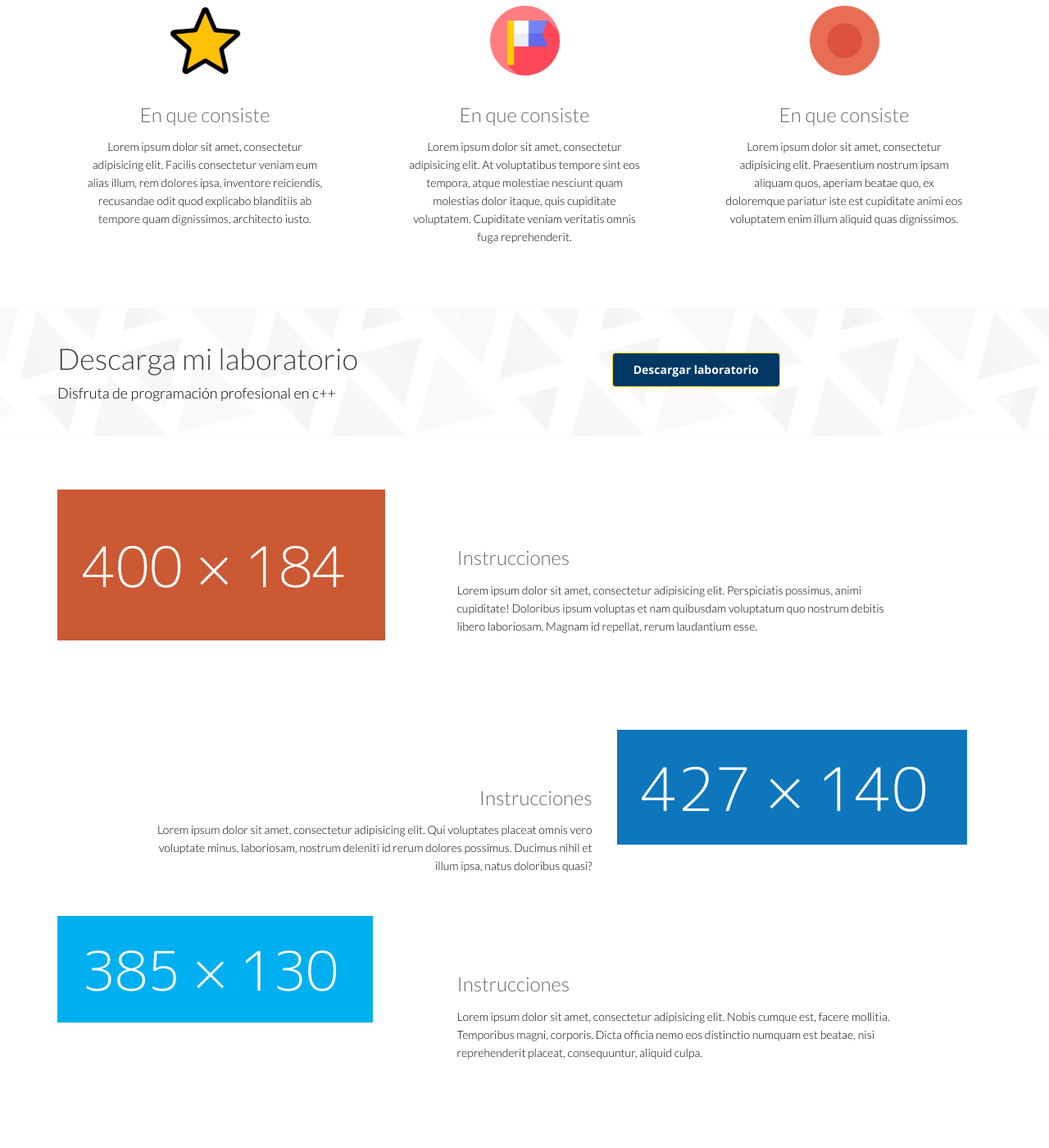
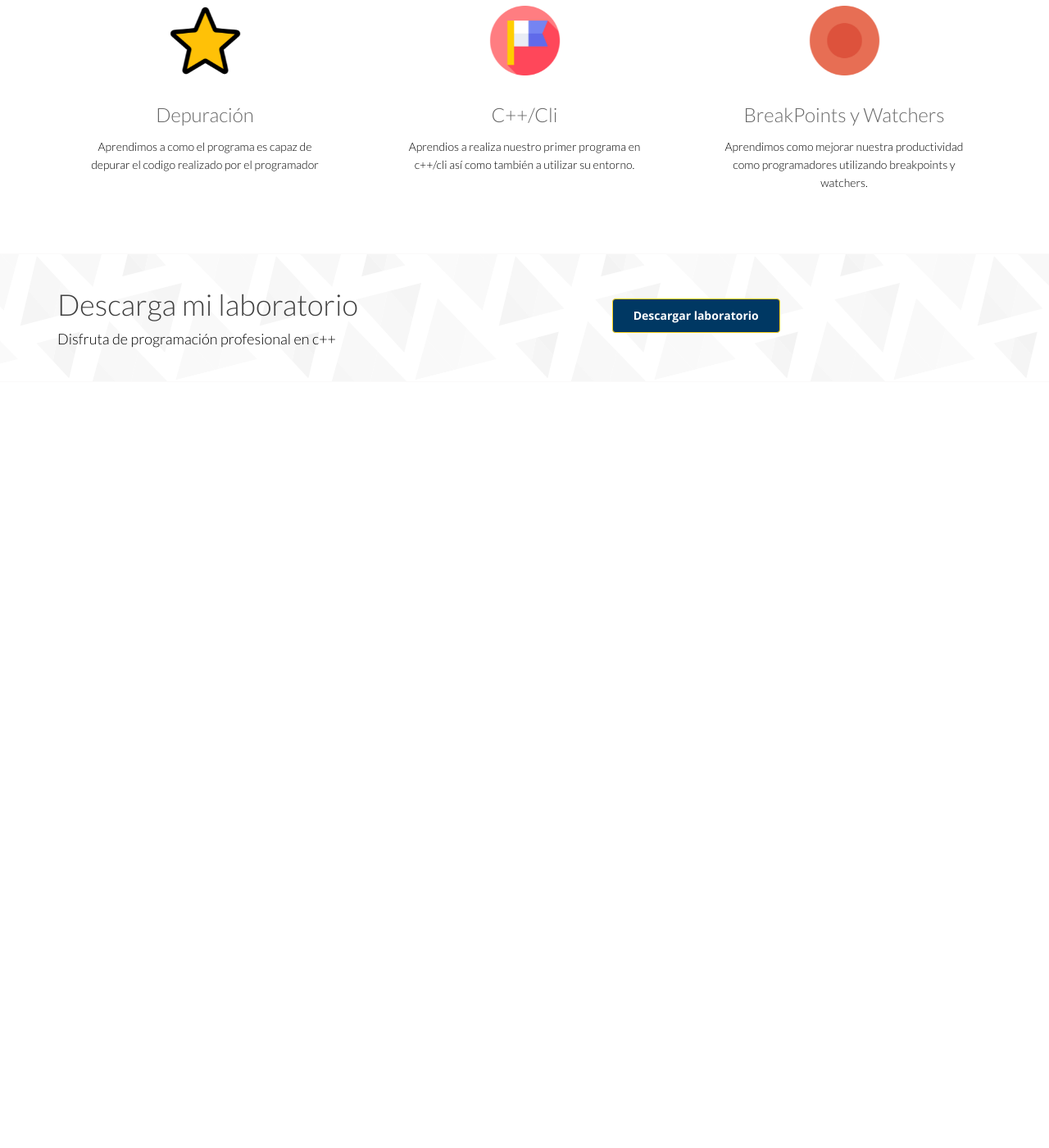
Before and after one commit to JoseMan200124/laboratoriosDoc, a plain HTML site: page index.html in a window 1280 px wide. Shown: the part 660-2060 px from the top of the page at 82% size. After the commit the page ends 1126 px from the top, so only its background shows below. Drawn offline with nearby package versions, Linux system fonts and the light colour scheme.

Commit message:
Add files via upload

```diff
--- a/index.html
+++ b/index.html
@@ -58,8 +58,8 @@
                 <div class="main-slider">
                     <div class="slide-text">
                         <h1>Programación Avanzada Laboratorio No. 1</h1>
-                        <p>Lorem ipsum dolor sit amet, consectetur adipisicing elit. Fugit ad aliquid assumenda adipisci illo, saepe eligendi ullam itaque recusandae quod neque aspernatur quisquam, quidem dolor debitis veritatis error magnam magni!</p>
-                        <a href="#" class="btn btn-common">Descargar laboratorio</a>
+                        <p>Este laboratorio consistio en hacer un programa en c++/cli que sume dos números y devuelva la suma</p>
+                        <a href="https://github.com/JoseMan200124/LAB01_JOSE_MAN_1020820" class="btn btn-common">Descargar laboratorio</a>
                     </div>
 
                     <img src="images/home/slider/house.png" class="slider-house" alt="slider image">
@@ -80,8 +80,8 @@
                         <div class="wow scaleIn" data-wow-duration="500ms" data-wow-delay="300ms">
                             <img src="images/home/icono1.png" alt="">
                         </div>
-                        <h2>En que consiste</h2>
-                        <p>Lorem ipsum dolor sit amet, consectetur adipisicing elit. Facilis consectetur veniam eum alias illum, rem dolores ipsa, inventore reiciendis, recusandae odit quod explicabo blanditiis ab tempore quam dignissimos, architecto iusto.</p>
+                        <h2>Depuración</h2>
+                        <p>Aprendimos a como el programa es capaz de depurar el codigo realizado por el programador</p>
                     </div>
                 </div>
                 <div class="col-sm-4 text-center padding wow fadeIn" data-wow-duration="1000ms" data-wow-delay="600ms">
@@ -89,8 +89,8 @@
                         <div class="wow scaleIn" data-wow-duration="500ms" data-wow-delay="600ms">
                             <img src="images/home/icono2.png" alt="">
                         </div>
-                        <h2>En que consiste</h2>
-                        <p>Lorem ipsum dolor sit amet, consectetur adipisicing elit. At voluptatibus tempore sint eos tempora, atque molestiae nesciunt quam molestias dolor itaque, quis cupiditate voluptatem. Cupiditate veniam veritatis omnis fuga reprehenderit.</p>
+                        <h2>C++/Cli</h2>
+                        <p>Aprendios a realiza nuestro primer programa en c++/cli así como también a utilizar su entorno. </p>
                     </div>
                 </div>
                 <div class="col-sm-4 text-center padding wow fadeIn" data-wow-duration="1000ms" data-wow-delay="900ms">
@@ -98,8 +98,8 @@
                         <div class="wow scaleIn" data-wow-duration="500ms" data-wow-delay="900ms">
                             <img src="images/home/icono3.png" alt="">
                         </div>
-                        <h2>En que consiste</h2>
-                        <p>Lorem ipsum dolor sit amet, consectetur adipisicing elit. Praesentium nostrum ipsam aliquam quos, aperiam beatae quo, ex doloremque pariatur iste est cupiditate animi eos voluptatem enim illum aliquid quas dignissimos.</p>
+                        <h2>BreakPoints y Watchers</h2>
+                        <p>Aprendimos como mejorar nuestra productividad como programadores utilizando breakpoints y watchers.</p>
                     </div>
                 </div>
             </div>
@@ -118,7 +118,7 @@
                         </div>
                         <div class="col-sm-5 text-center wow fadeInRight" data-wow-duration="500ms" data-wow-delay="300ms">
                             <div class="tour-button">
-                                <a href="#" class="btn btn-common">Descargar laboratorio</a>
+                                <a href="https://github.com/JoseMan200124/LAB01_JOSE_MAN_1020820" class="btn btn-common">Descargar laboratorio</a>
                              </div>
                         </div>
                     </div>
@@ -128,41 +128,6 @@
    </section>
     <!--/#action-->
 
-    <section id="features">
-        <div class="container">
-            <div class="row">
-                <div class="single-features">
-                    <div class="col-sm-5 wow fadeInLeft" data-wow-duration="500ms" data-wow-delay="300ms">
-                        <img src="images/home/image1.png" class="img-responsive" alt="">
-                    </div>
-                    <div class="col-sm-6 wow fadeInRight" data-wow-duration="500ms" data-wow-delay="300ms">
-                        <h2>Instrucciones</h2>
-                        <P>Lorem ipsum dolor sit amet, consectetur adipisicing elit. Perspiciatis possimus, animi cupiditate! Doloribus ipsum voluptas et nam quibusdam voluptatum quo nostrum debitis libero laboriosam. Magnam id repellat, rerum laudantium esse.</P>
-                    </div>
-                </div>
-                <div class="single-features">
-                    <div class="col-sm-6 col-sm-offset-1 align-right wow fadeInLeft" data-wow-duration="500ms" data-wow-delay="300ms">
-                        <h2>Instrucciones</h2>
-                        <P>Lorem ipsum dolor sit amet, consectetur adipisicing elit. Qui voluptates placeat omnis vero voluptate minus, laboriosam, nostrum deleniti id rerum dolores possimus. Ducimus nihil et illum ipsa, natus doloribus quasi?</P>
-                    </div>
-                    <div class="col-sm-5 wow fadeInRight" data-wow-duration="500ms" data-wow-delay="300ms">
-                        <img src="images/home/image2.png" class="img-responsive" alt="">
-                    </div>
-                </div>
-                <div class="single-features">
-                    <div class="col-sm-5 wow fadeInLeft" data-wow-duration="500ms" data-wow-delay="300ms">
-                        <img src="images/home/image3.png" class="img-responsive" alt="">
-                    </div>
-                    <div class="col-sm-6 wow fadeInRight" data-wow-duration="500ms" data-wow-delay="300ms">
-                        <h2>Instrucciones</h2>
-                        <P>Lorem ipsum dolor sit amet, consectetur adipisicing elit. Nobis cumque est, facere mollitia. Temporibus magni, corporis. Dicta officia nemo eos distinctio numquam est beatae, nisi reprehenderit placeat, consequuntur, aliquid culpa.</P>
-                    </div>
-                </div>
-            </div>
-        </div>
-    </section>
-     <!--/#features-->
-
 
     <script type="text/javascript" src="js/jquery.js"></script>
     <script type="text/javascript" src="js/bootstrap.min.js"></script>
```
